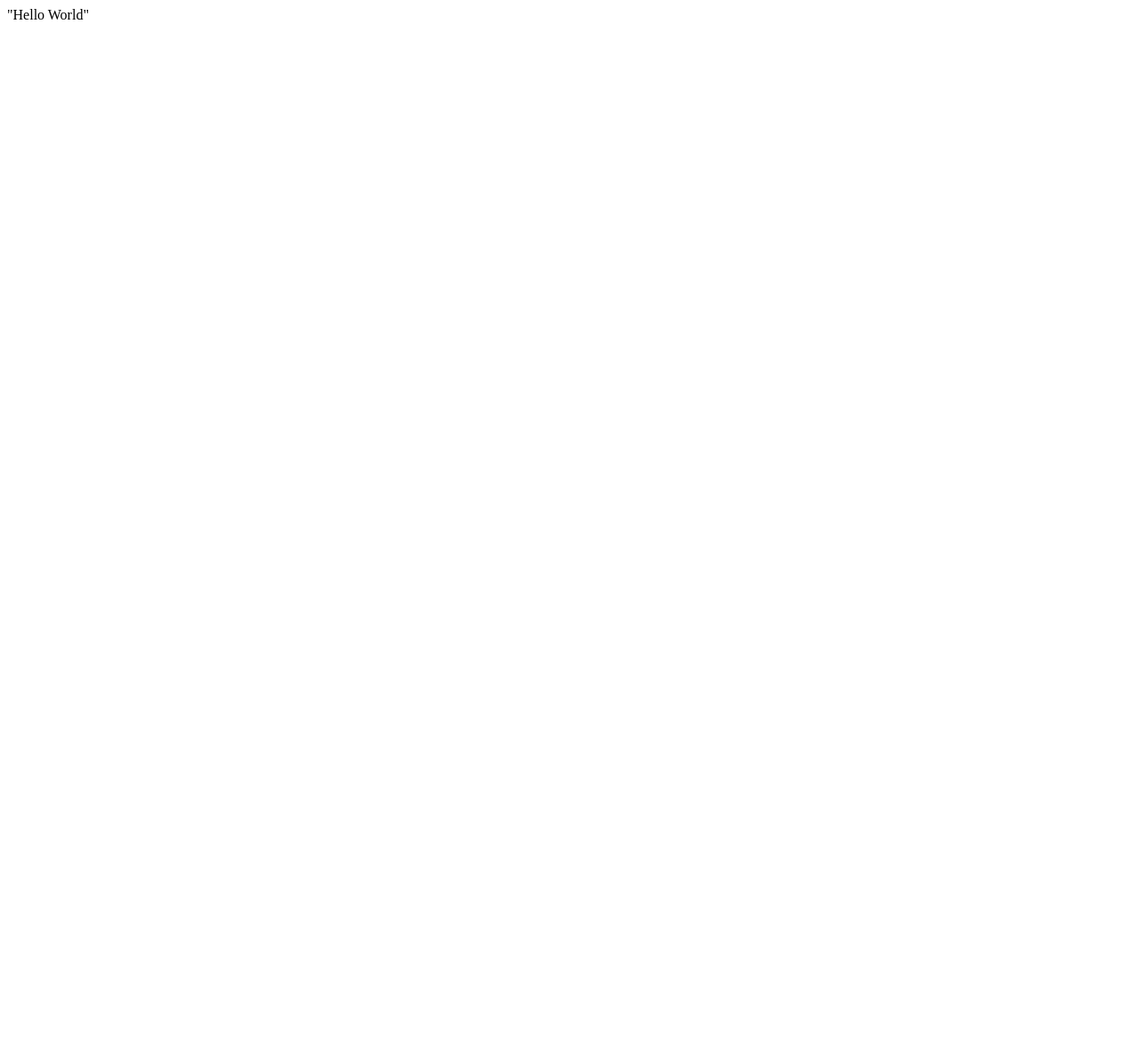
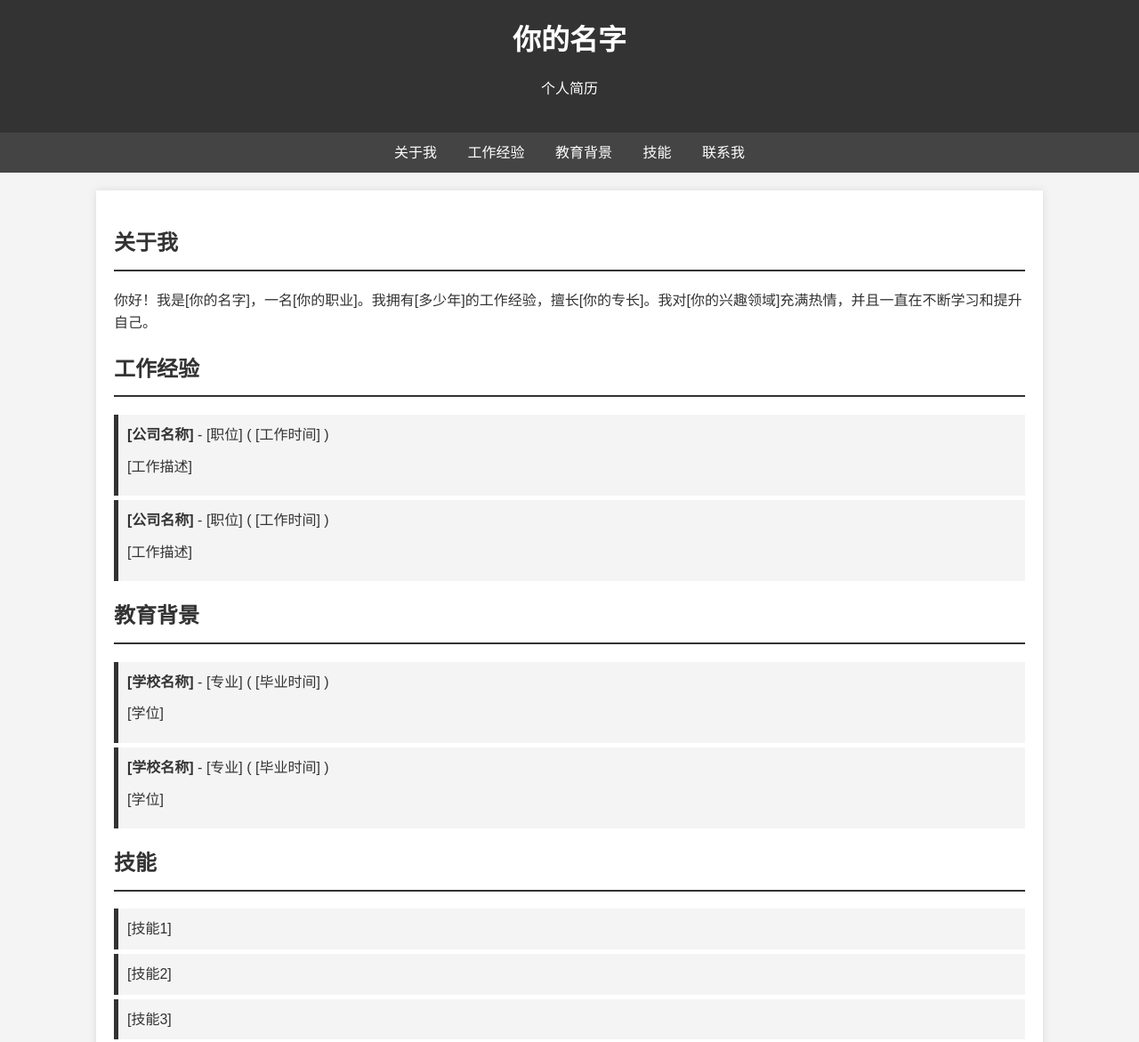
Before and after one commit to cobaltautomationdev/cobaltautomationdev.github.io, a plain HTML site: page index.html in a window 1280 px wide. Shown: the top 1171 px of the page at 89% size. Before the commit the page ends 800 px from the top, so only its background shows below. Drawn offline with Linux system fonts and the light colour scheme.

Commit message:
modified:   index.html

```diff
--- a/index.html
+++ b/index.html
@@ -1 +1,153 @@
-"Hello World"
+<!DOCTYPE html>
+<html lang="zh-CN">
+<head>
+    <meta charset="UTF-8">
+    <meta name="viewport" content="width=device-width, initial-scale=1.0">
+    <title>个人简历 - 你的名字</title>
+    <style>
+        body {
+            font-family: Arial, sans-serif;
+            line-height: 1.6;
+            margin: 0;
+            padding: 0;
+            background-color: #f4f4f4;
+            color: #333;
+        }
+        header {
+            background: #333;
+            color: #fff;
+            padding: 20px 0;
+            text-align: center;
+        }
+        header h1 {
+            margin: 0;
+        }
+        nav {
+            background: #444;
+            color: #fff;
+            padding: 10px;
+            text-align: center;
+        }
+        nav a {
+            color: #fff;
+            margin: 0 15px;
+            text-decoration: none;
+        }
+        nav a:hover {
+            text-decoration: underline;
+        }
+        .container {
+            width: 80%;
+            margin: 20px auto;
+            background: #fff;
+            padding: 20px;
+            box-shadow: 0 0 10px rgba(0, 0, 0, 0.1);
+        }
+        .section {
+            margin-bottom: 20px;
+        }
+        .section h2 {
+            border-bottom: 2px solid #333;
+            padding-bottom: 10px;
+        }
+        .section p {
+            margin: 10px 0;
+        }
+        .section ul {
+            list-style-type: none;
+            padding: 0;
+        }
+        .section ul li {
+            background: #f4f4f4;
+            margin: 5px 0;
+            padding: 10px;
+            border-left: 5px solid #333;
+        }
+        footer {
+            background: #333;
+            color: #fff;
+            text-align: center;
+            padding: 10px 0;
+            margin-top: 20px;
+        }
+    </style>
+</head>
+<body>
+
+    <header>
+        <h1>你的名字</h1>
+        <p>个人简历</p>
+    </header>
+
+    <nav>
+        <a href="#about">关于我</a>
+        <a href="#experience">工作经验</a>
+        <a href="#education">教育背景</a>
+        <a href="#skills">技能</a>
+        <a href="#contact">联系我</a>
+    </nav>
+
+    <div class="container">
+        <section id="about" class="section">
+            <h2>关于我</h2>
+            <p>你好！我是[你的名字]，一名[你的职业]。我拥有[多少年]的工作经验，擅长[你的专长]。我对[你的兴趣领域]充满热情，并且一直在不断学习和提升自己。</p>
+        </section>
+
+        <section id="experience" class="section">
+            <h2>工作经验</h2>
+            <ul>
+                <li>
+                    <strong>[公司名称]</strong> - [职位] ( [工作时间] )
+                    <p>[工作描述]</p>
+                </li>
+                <li>
+                    <strong>[公司名称]</strong> - [职位] ( [工作时间] )
+                    <p>[工作描述]</p>
+                </li>
+                <!-- 添加更多工作经验 -->
+            </ul>
+        </section>
+
+        <section id="education" class="section">
+            <h2>教育背景</h2>
+            <ul>
+                <li>
+                    <strong>[学校名称]</strong> - [专业] ( [毕业时间] )
+                    <p>[学位]</p>
+                </li>
+                <li>
+                    <strong>[学校名称]</strong> - [专业] ( [毕业时间] )
+                    <p>[学位]</p>
+                </li>
+                <!-- 添加更多教育背景 -->
+            </ul>
+        </section>
+
+        <section id="skills" class="section">
+            <h2>技能</h2>
+            <ul>
+                <li>[技能1]</li>
+                <li>[技能2]</li>
+                <li>[技能3]</li>
+                <!-- 添加更多技能 -->
+            </ul>
+        </section>
+
+        <section id="contact" class="section">
+            <h2>联系我</h2>
+            <p>如果你对我的简历感兴趣，欢迎通过以下方式联系我：</p>
+            <ul>
+                <li>邮箱: <a href="mailto:your.email@example.com">your.email@example.com</a></li>
+                <li>电话: [你的电话号码]</li>
+                <li>LinkedIn: <a href="[你的LinkedIn链接]">[你的LinkedIn链接]</a></li>
+                <!-- 添加更多联系方式 -->
+            </ul>
+        </section>
+    </div>
+
+    <footer>
+        <p>&copy; 2023 你的名字. 保留所有权利.</p>
+    </footer>
+
+</body>
+</html>
```
